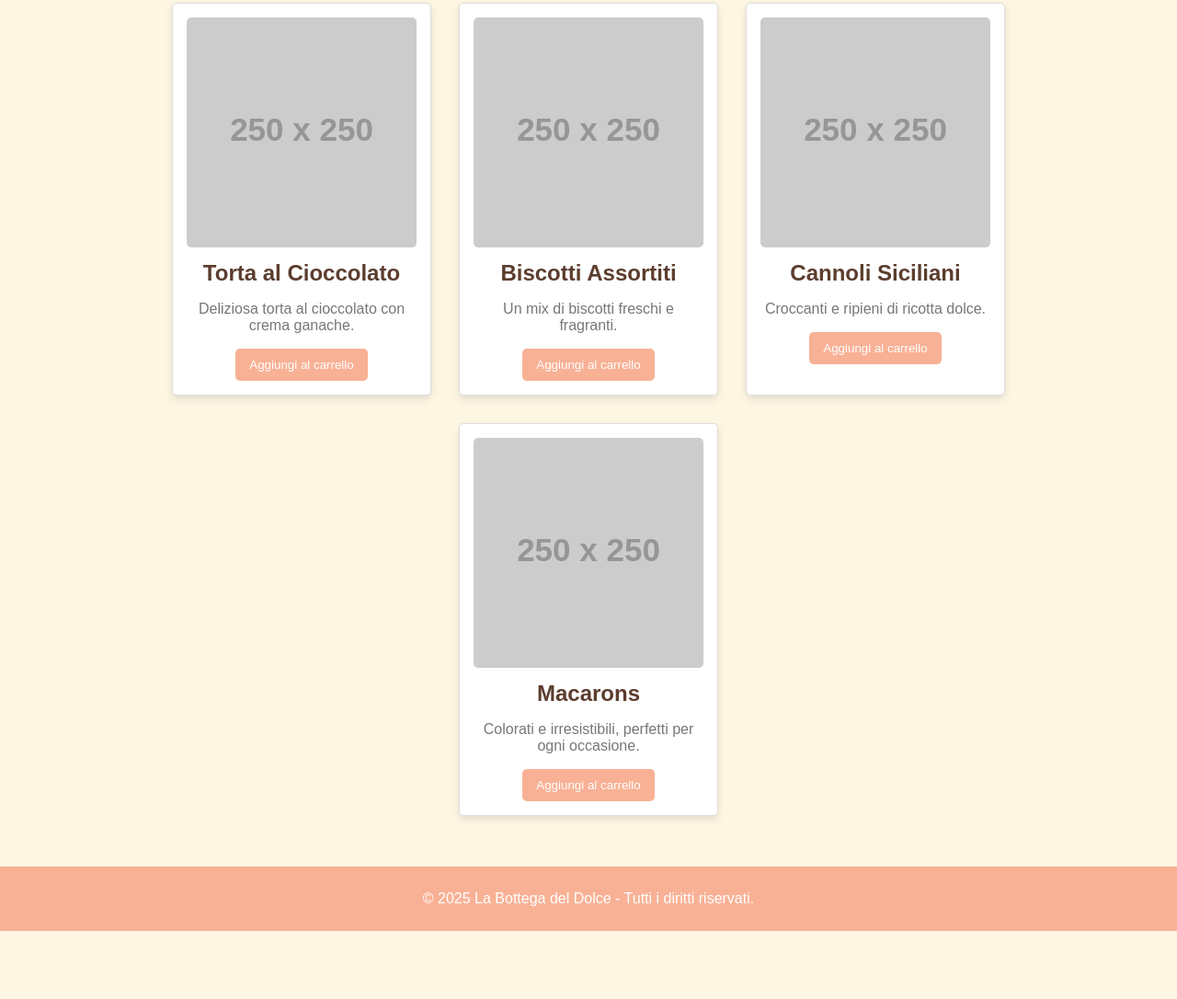
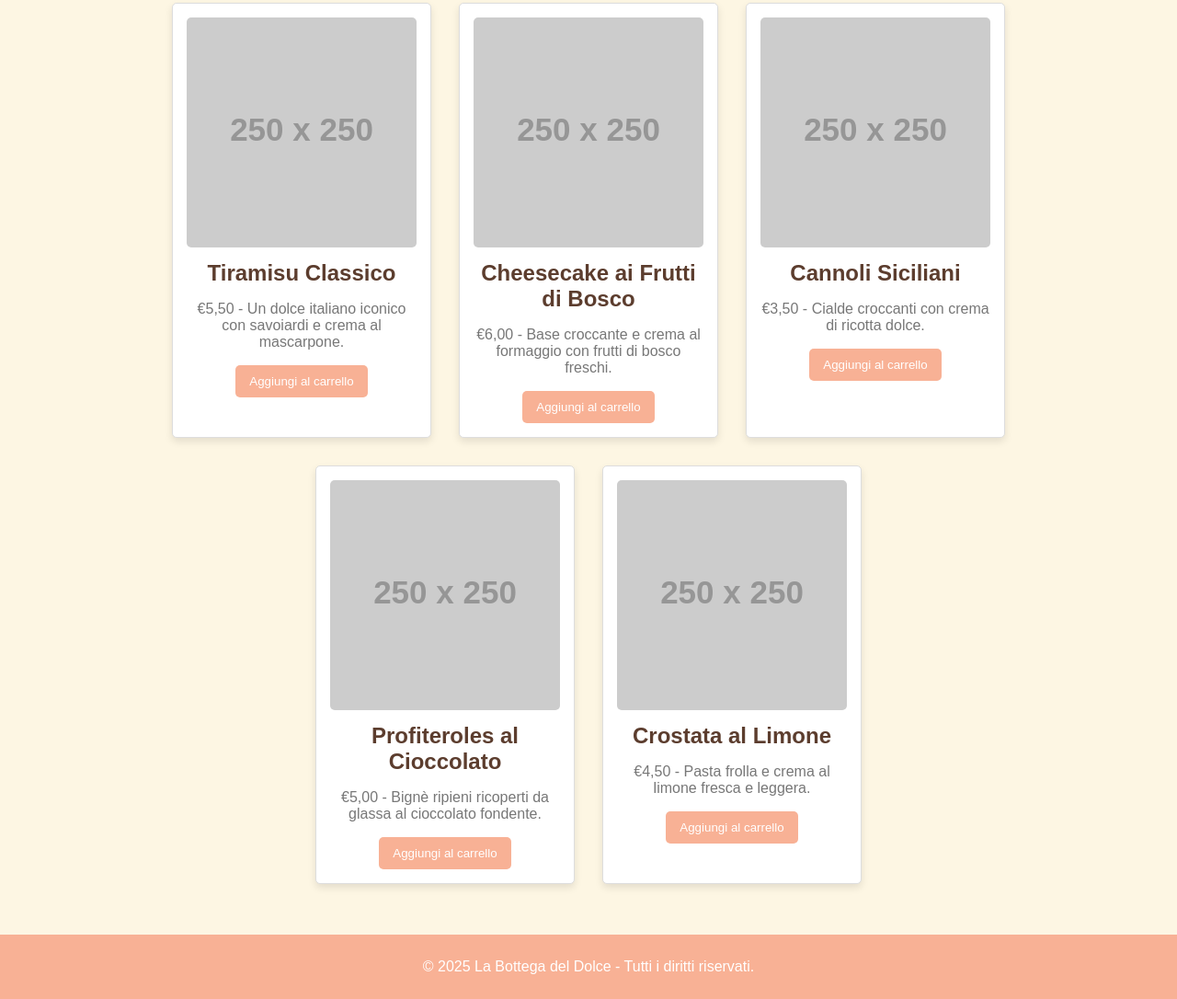
Before and after one commit to AchilleLauro/labottegadeldolce, a plain HTML site: page index.html in a window 1280 px wide. Shown: the part 209-1295 px from the top of the page at 92% size. Before the commit the page ends 1221 px from the top, so only its background shows below. Drawn offline with Linux system fonts and the light colour scheme; placeholder pictures from the web are drawn by us.

Commit message:
Update index.html

```diff
--- a/index.html
+++ b/index.html
@@ -97,27 +97,33 @@
     </nav>
     <section class="products">
         <div class="product">
-            <img src="https://via.placeholder.com/250" alt="Torta al cioccolato">
-            <h3>Torta al Cioccolato</h3>
-            <p>Deliziosa torta al cioccolato con crema ganache.</p>
+            <img src="https://via.placeholder.com/250" alt="Tiramisu Classico">
+            <h3>Tiramisu Classico</h3>
+            <p>€5,50 - Un dolce italiano iconico con savoiardi e crema al mascarpone.</p>
             <button>Aggiungi al carrello</button>
         </div>
         <div class="product">
-            <img src="https://via.placeholder.com/250" alt="Biscotti assortiti">
-            <h3>Biscotti Assortiti</h3>
-            <p>Un mix di biscotti freschi e fragranti.</p>
+            <img src="https://via.placeholder.com/250" alt="Cheesecake ai Frutti di Bosco">
+            <h3>Cheesecake ai Frutti di Bosco</h3>
+            <p>€6,00 - Base croccante e crema al formaggio con frutti di bosco freschi.</p>
             <button>Aggiungi al carrello</button>
         </div>
         <div class="product">
             <img src="https://via.placeholder.com/250" alt="Cannoli Siciliani">
             <h3>Cannoli Siciliani</h3>
-            <p>Croccanti e ripieni di ricotta dolce.</p>
+            <p>€3,50 - Cialde croccanti con crema di ricotta dolce.</p>
             <button>Aggiungi al carrello</button>
         </div>
         <div class="product">
-            <img src="https://via.placeholder.com/250" alt="Macarons">
-            <h3>Macarons</h3>
-            <p>Colorati e irresistibili, perfetti per ogni occasione.</p>
+            <img src="https://via.placeholder.com/250" alt="Profiteroles al Cioccolato">
+            <h3>Profiteroles al Cioccolato</h3>
+            <p>€5,00 - Bignè ripieni ricoperti da glassa al cioccolato fondente.</p>
+            <button>Aggiungi al carrello</button>
+        </div>
+        <div class="product">
+            <img src="https://via.placeholder.com/250" alt="Crostata al Limone">
+            <h3>Crostata al Limone</h3>
+            <p>€4,50 - Pasta frolla e crema al limone fresca e leggera.</p>
             <button>Aggiungi al carrello</button>
         </div>
     </section>
```
